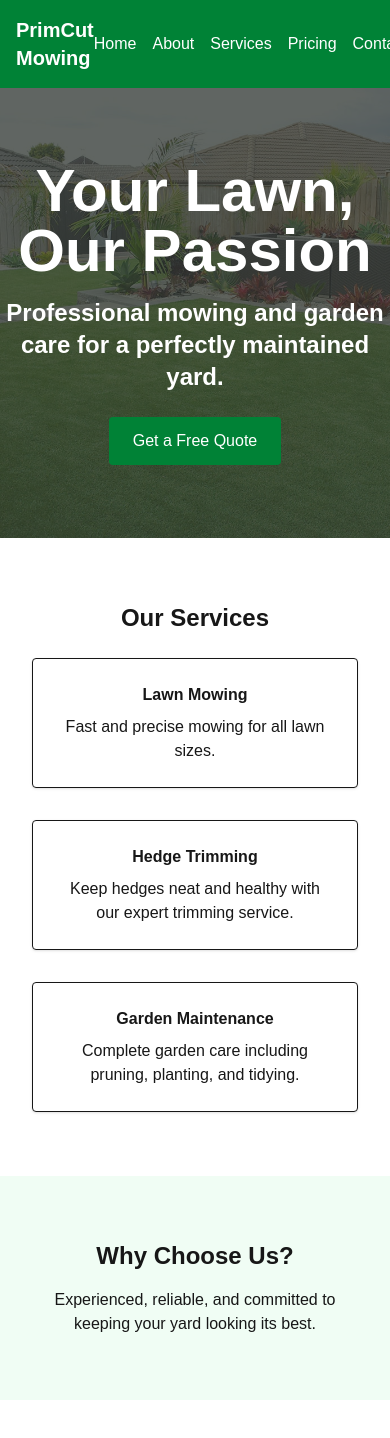
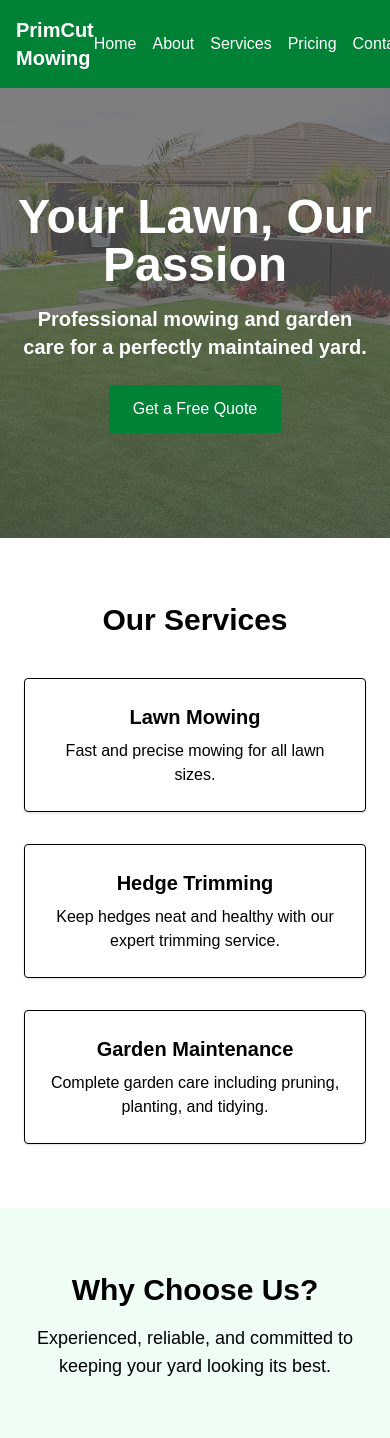
Before and after one commit to Psalms91-50-23/primcut_mowing, a Next.js app: page / in a window 390 px wide. Shown: the top 1438 px of the page. Before the commit the page ends 1400 px from the top, so only its background shows below. Built offline with nearby package versions, Linux system fonts and the light colour scheme.

Commit message:
added text color black to make visible in firefox browser

```diff
--- a/pages/contact.tsx
+++ b/pages/contact.tsx
@@ -1,7 +1,5 @@
-// pages/contact.tsx
 import React from "react";
 import NavBar from "../components/NavBar";
-
 
 type Props = {};
 
@@ -37,11 +35,11 @@ const Contact: React.FC<Props> = () => {
   };
 
   return (
-    <div className="w-screen min-h-screen flex flex-col items-center justify-start p-6 bg-green-50">
+    <div className="w-screen min-h-screen flex flex-col items-center justify-start bg-green-50 text-black">
       <NavBar />
 
-      <div className="mt-10 text-center space-y-2">
-        <h1 className="text-3xl font-bold mb-6">Contact Us</h1>
+      <div className="mt-10 text-center space-y-2 px-4">
+        <h1 className="text-3xl md:text-4xl font-bold mb-6">Contact Us</h1>
         <p className="text-lg">
           <span className="font-semibold">Phone:</span> 021 123 4567
         </p>
@@ -73,6 +71,7 @@ const Contact: React.FC<Props> = () => {
             required
           />
         </div>
+
         <div>
           <label htmlFor="phone" className="block font-medium mb-1">
             Phone Number
@@ -86,6 +85,7 @@ const Contact: React.FC<Props> = () => {
             required
           />
         </div>
+
         <div>
           <label htmlFor="email" className="block font-medium mb-1">
             Email
--- a/pages/index.tsx
+++ b/pages/index.tsx
@@ -1,18 +1,15 @@
-import React from 'react'
+import React from "react";
+import NavBar from "../components/NavBar";
 import Link from "next/link";
-import NavBar from '../components/NavBar';
-import Image from "next/image";
-import lawn from "../public/images/perfect_lawn.jpeg";
 
+type Props = {};
 
-type Props = {}
-
-const Home =  (props: Props) => {
+const Home: React.FC<Props> = () => {
   return (
     <>
       <NavBar />
-      <header className="bg-green-100 text-center py-0">
-        <div className="relative w-full h-[450px] flex flex-col justify-center py-10 group">
+
+      <header className="relative w-full h-[450px] group">
         {/* Background image */}
         <div
           className="absolute inset-0 bg-cover bg-center transition-opacity duration-300 opacity-60 group-hover:opacity-80"
@@ -20,12 +17,12 @@ const Home =  (props: Props) => {
         ></div>
 
         {/* Semi-transparent overlay */}
-            <div className="absolute inset-0 bg-black/60"></div>
+        <div className="absolute inset-0 bg-black/50"></div>
 
         {/* Content: fully opaque */}
-            <div className="relative z-10 text-center">
-                <h2 className="text-6xl font-bold mb-4 text-white">Your Lawn, Our Passion</h2>
-                <p className="text-2xl font-bold mb-6 text-white">
+        <div className="relative z-10 flex flex-col justify-center items-center h-full text-center text-white px-4">
+          <h2 className="text-5xl md:text-6xl font-bold mb-4">Your Lawn, Our Passion</h2>
+          <p className="text-xl md:text-2xl font-semibold mb-6">
             Professional mowing and garden care for a perfectly maintained yard.
           </p>
           <Link href="/contact">
@@ -34,34 +31,34 @@ const Home =  (props: Props) => {
             </button>
           </Link>
         </div>
-        </div>
-
       </header>
 
-      <section className="py-16 px-8 bg-white">
-        <h3 className="text-2xl font-bold mb-6 text-center">Our Services</h3>
+      <section className="py-16 px-6 md:px-16 bg-white text-black">
+        <h3 className="text-3xl md:text-4xl font-bold mb-10 text-center">Our Services</h3>
         <div className="grid grid-cols-1 md:grid-cols-3 gap-8 text-center">
           <div className="p-6 border rounded shadow hover:shadow-lg transition">
-            <h4 className="font-semibold mb-2">Lawn Mowing</h4>
+            <h4 className="font-semibold mb-2 text-xl">Lawn Mowing</h4>
             <p>Fast and precise mowing for all lawn sizes.</p>
           </div>
           <div className="p-6 border rounded shadow hover:shadow-lg transition">
-            <h4 className="font-semibold mb-2">Hedge Trimming</h4>
+            <h4 className="font-semibold mb-2 text-xl">Hedge Trimming</h4>
             <p>Keep hedges neat and healthy with our expert trimming service.</p>
           </div>
           <div className="p-6 border rounded shadow hover:shadow-lg transition">
-            <h4 className="font-semibold mb-2">Garden Maintenance</h4>
+            <h4 className="font-semibold mb-2 text-xl">Garden Maintenance</h4>
             <p>Complete garden care including pruning, planting, and tidying.</p>
           </div>
         </div>
       </section>
 
-      <section className="py-16 px-8 bg-green-50 text-center">
-        <h3 className="text-2xl font-bold mb-4">Why Choose Us?</h3>
-        <p>Experienced, reliable, and committed to keeping your yard looking its best.</p>
+      <section className="py-16 px-6 md:px-16 bg-green-50 text-black text-center ">
+        <h3 className="text-3xl md:text-4xl font-bold mb-4">Why Choose Us?</h3>
+        <p className="text-lg md:text-xl">
+          Experienced, reliable, and committed to keeping your yard looking its best.
+        </p>
       </section>
     </>
   );
-}
+};
 
-export default Home
+export default Home;
```
Lines whose indentation alone changed are shown as unchanged.
